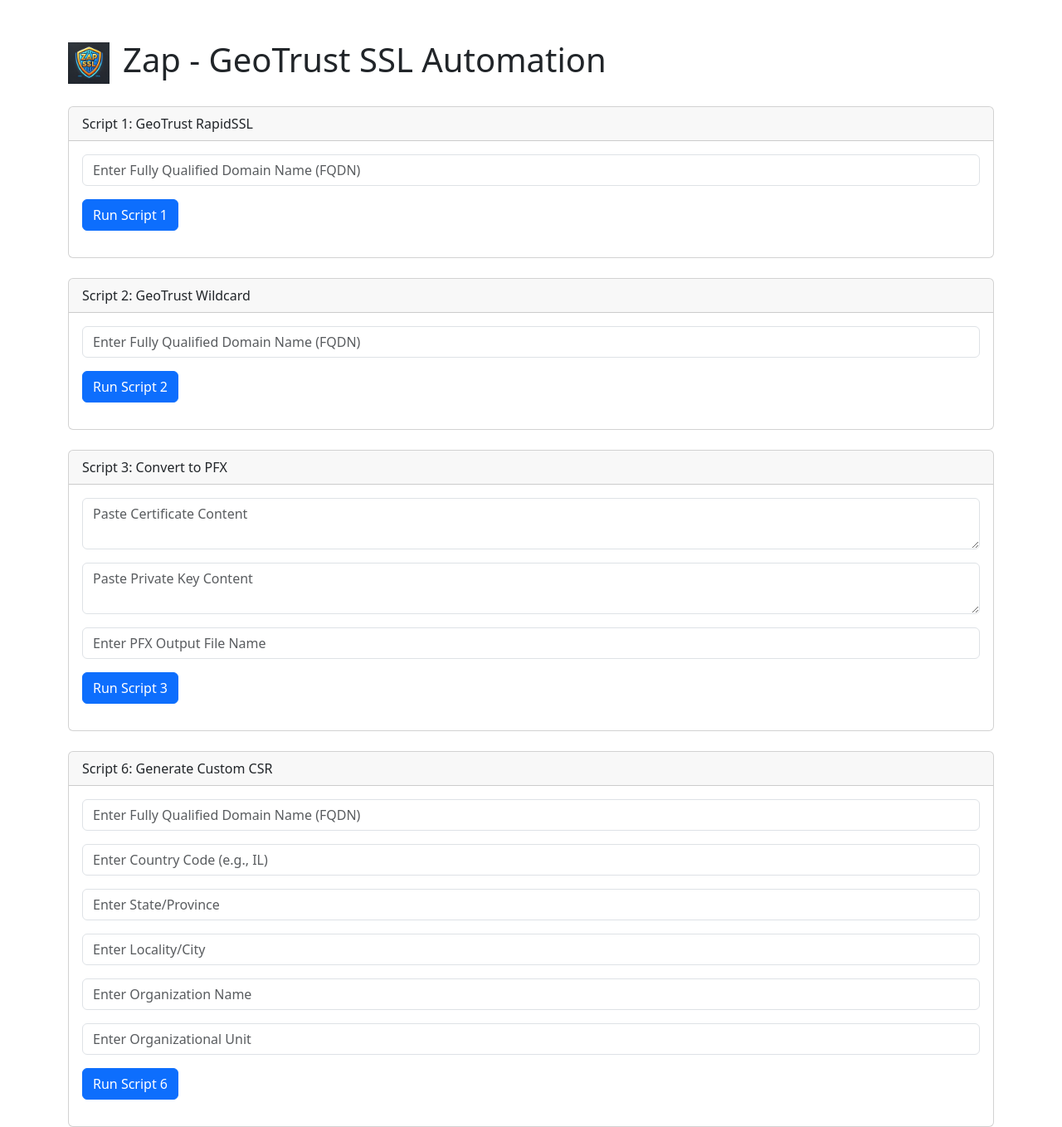
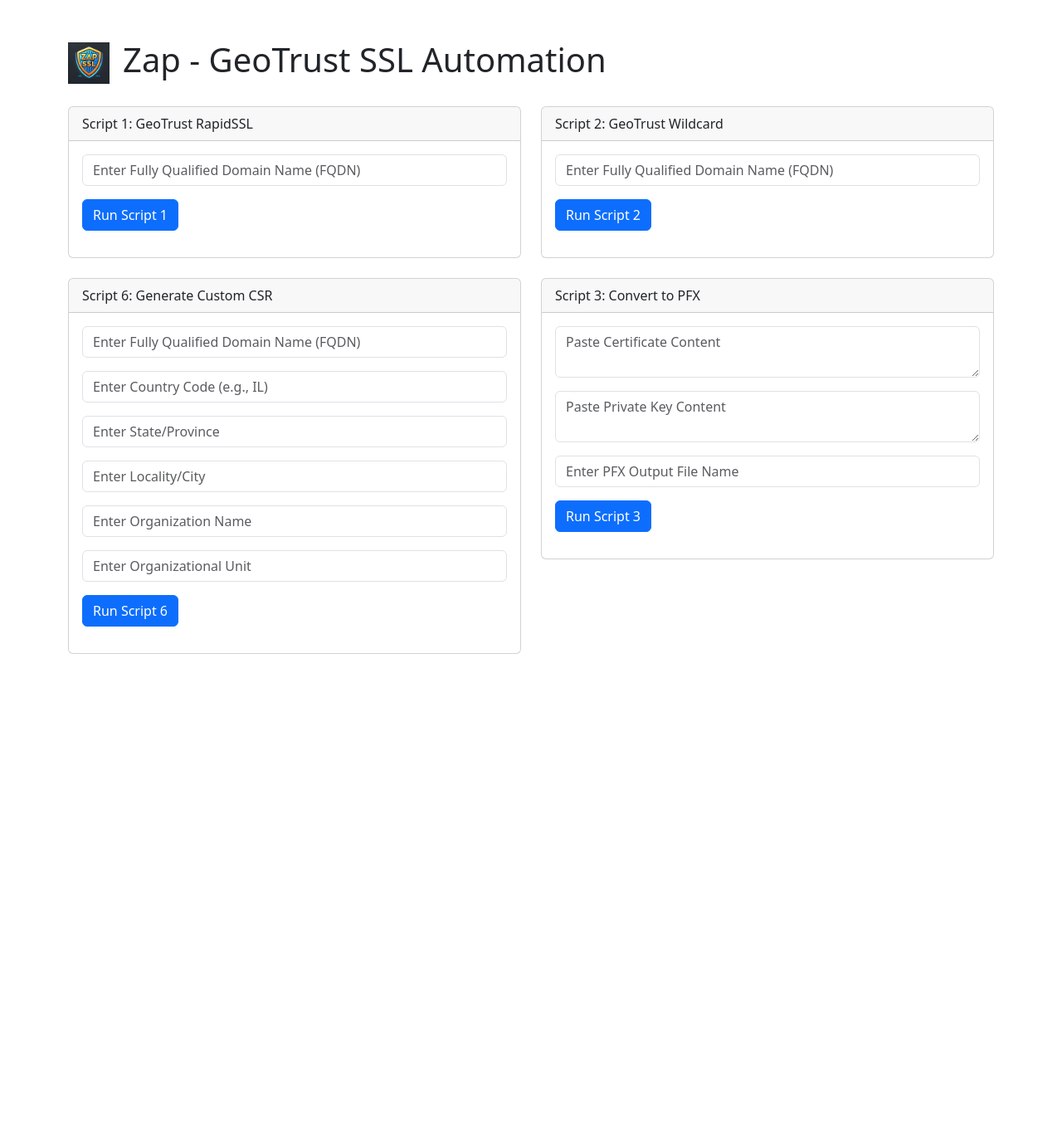
Before and after one commit to davidhei2023/ssl-pfx-automation, a Flask app: page / in a window 1280 px wide. Shown: the whole page at 83% size. After the commit the page ends 788 px from the top, so only its background shows below. Run offline with Flask 3, Linux system fonts and the light colour scheme.

Commit message:
App v1.5.0

```diff
--- a/templates/index.html
+++ b/templates/index.html
@@ -15,8 +15,11 @@
             <h1 class="text-center">Zap - GeoTrust SSL Automation</h1>
         </div>
 
+        <!-- Row 1: Script 1 and Script 2 -->
+        <div class="row mt-4">
             <!-- Script 1 -->
-        <div class="card mt-4">
+            <div class="col-md-6">
+                <div class="card">
                     <div class="card-header">Script 1: GeoTrust RapidSSL</div>
                     <div class="card-body">
                         <input type="text" id="fqdn1" class="form-control mb-3" placeholder="Enter Fully Qualified Domain Name (FQDN)">
@@ -24,9 +27,11 @@
                         <div id="output1" class="mt-3"></div>
                     </div>
                 </div>
+            </div>
 
             <!-- Script 2 -->
-        <div class="card mt-4">
+            <div class="col-md-6">
+                <div class="card">
                     <div class="card-header">Script 2: GeoTrust Wildcard</div>
                     <div class="card-body">
                         <input type="text" id="fqdn2" class="form-control mb-3" placeholder="Enter Fully Qualified Domain Name (FQDN)">
@@ -34,21 +39,14 @@
                         <div id="output2" class="mt-3"></div>
                     </div>
                 </div>
-
-        <!-- Script 3 -->
-        <div class="card mt-4">
-            <div class="card-header">Script 3: Convert to PFX</div>
-            <div class="card-body">
-                <textarea id="certificate" class="form-control mb-3" placeholder="Paste Certificate Content"></textarea>
-                <textarea id="private_key" class="form-control mb-3" placeholder="Paste Private Key Content"></textarea>
-                <input type="text" id="pfx_name" class="form-control mb-3" placeholder="Enter PFX Output File Name">
-                <button class="btn btn-primary" onclick="runScript3()">Run Script 3</button>
-                <div id="output3" class="mt-3"></div>
             </div>
         </div>
 
+        <!-- Row 2: Script 6 and Script 3 -->
+        <div class="row mt-4">
             <!-- Script 6 -->
-        <div class="card mt-4">
+            <div class="col-md-6">
+                <div class="card">
                     <div class="card-header">Script 6: Generate Custom CSR</div>
                     <div class="card-body">
                         <input type="text" id="fqdn6" class="form-control mb-3" placeholder="Enter Fully Qualified Domain Name (FQDN)">
@@ -59,6 +57,22 @@
                         <input type="text" id="org_unit6" class="form-control mb-3" placeholder="Enter Organizational Unit">
                         <button class="btn btn-primary" onclick="runScript6()">Run Script 6</button>
                         <div id="output6" class="mt-3"></div>
+                    </div>
+                </div>
+            </div>
+
+            <!-- Script 3 -->
+            <div class="col-md-6">
+                <div class="card">
+                    <div class="card-header">Script 3: Convert to PFX</div>
+                    <div class="card-body">
+                        <textarea id="certificate" class="form-control mb-3" placeholder="Paste Certificate Content"></textarea>
+                        <textarea id="private_key" class="form-control mb-3" placeholder="Paste Private Key Content"></textarea>
+                        <input type="text" id="pfx_name" class="form-control mb-3" placeholder="Enter PFX Output File Name">
+                        <button class="btn btn-primary" onclick="runScript3()">Run Script 3</button>
+                        <div id="output3" class="mt-3"></div>
+                    </div>
+                </div>
             </div>
         </div>
     </div>
```
Also changed, not shown: app.py (line endings or trailing spaces), scripts/script1.py (line endings or trailing spaces), scripts/script2.py (line endings or trailing spaces), scripts/script3.py (line endings or trailing spaces), scripts/script6.py (line endings or trailing spaces). Lines whose indentation alone changed are shown as unchanged.
